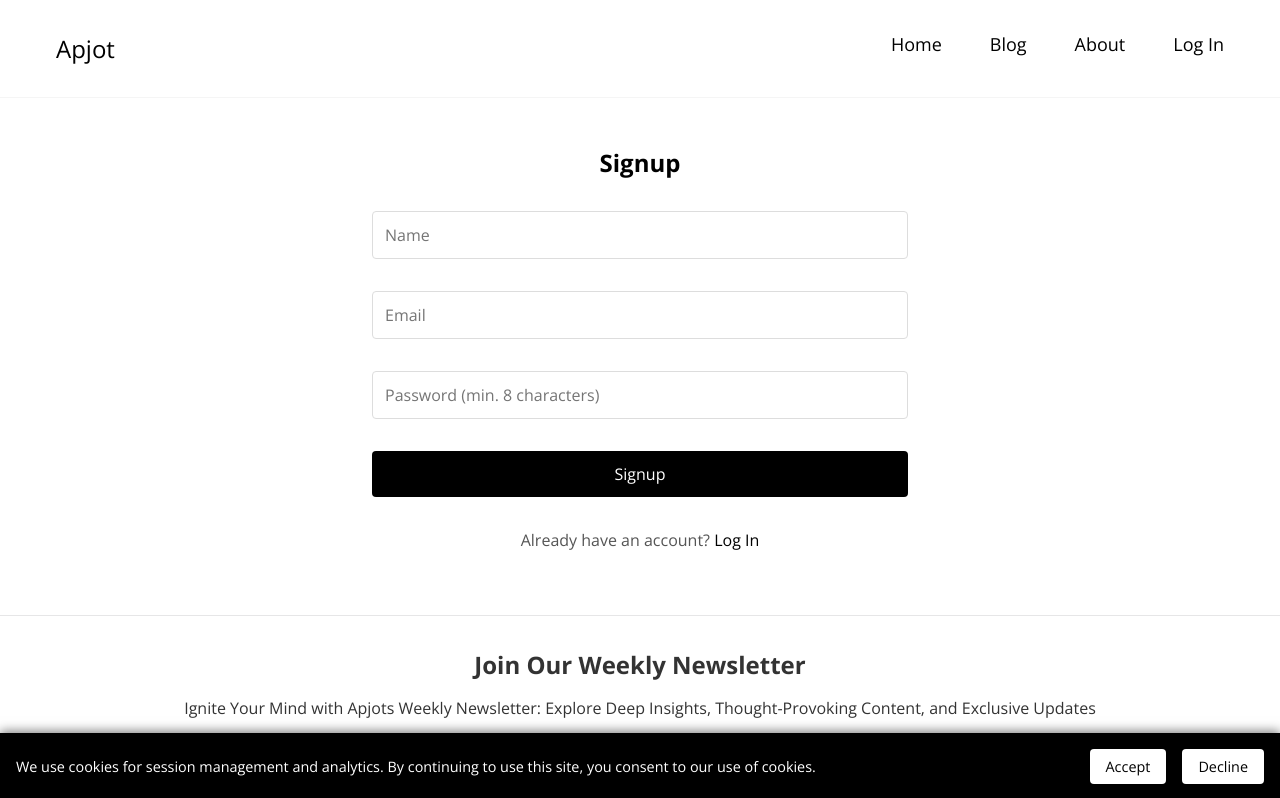
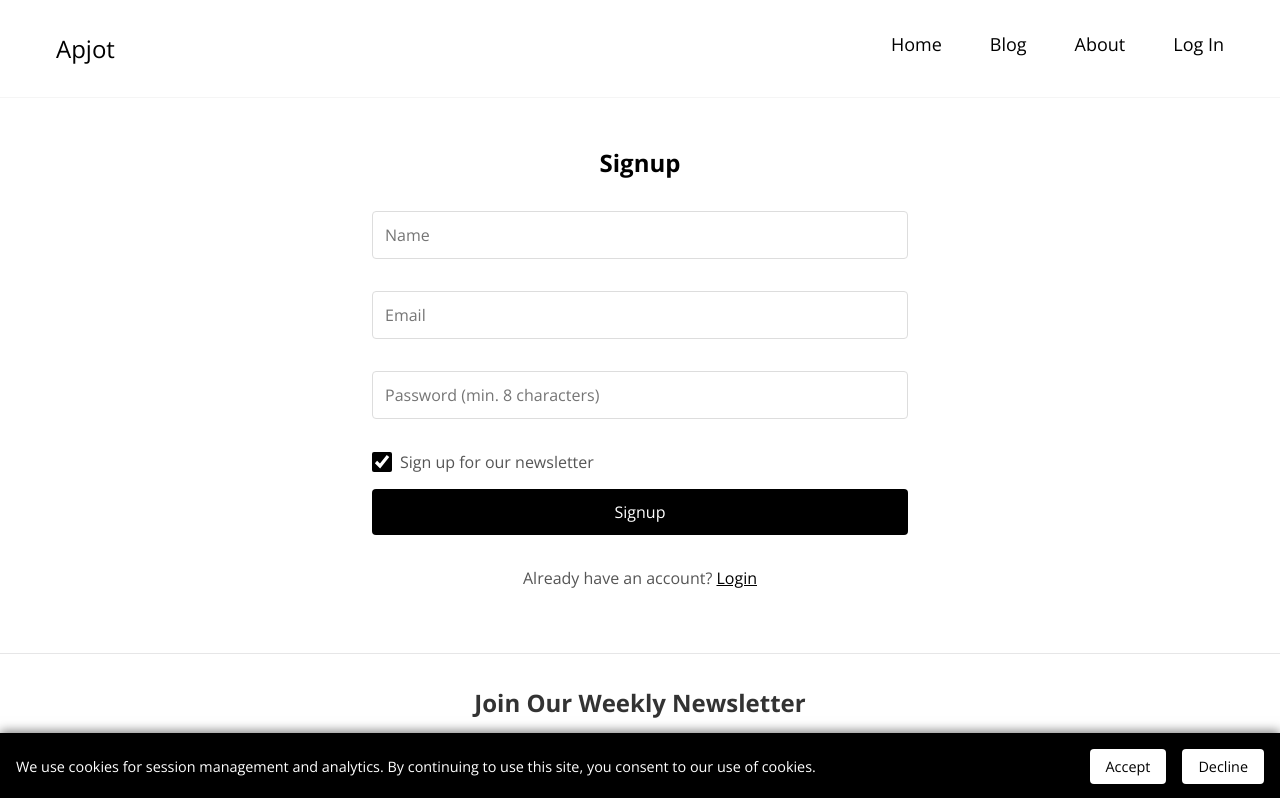
Before and after one commit to nelsonfai/apjot-next, a Next.js app: page /auth/signup in a window 1280 px wide. Shown: the top 798 px of the page. Built offline with nearby package versions, Linux system fonts and the light colour scheme; no server answers.

Commit message:
update signup

```diff
--- a/src/app/auth/signup/page.js
+++ b/src/app/auth/signup/page.js
@@ -4,6 +4,7 @@ import { useState } from "react";
 import { useUser } from "@/lib/context/user";
 import { useRouter } from "next/navigation";
 import Link from "next/link";
+import { initiateSubscribe } from "@/lib/context/article";
 
 export default function Signup() {
   const user = useUser();
@@ -12,53 +13,54 @@ export default function Signup() {
   const [email, setEmail] = useState("");
   const [password, setPassword] = useState("");
   const [name, setName] = useState("");
-  const [error, setError] = useState(""); // State to hold error message
-  const [loading, setLoading] = useState(false); // State to indicate loading
+  const [newsletter, setNewsletter] = useState(true); // State for newsletter signup
+  const [error, setError] = useState("");
+  const [loading, setLoading] = useState(false);
+  const [newsletterMessage, setNewsletterMessage] = useState("");
 
   const handleSubmit = async (event) => {
-    event.preventDefault(); // Prevent default form submission behavior
-    setError(""); // Clear previous error messages
+    event.preventDefault();
+    setError("");
+    setLoading(true);
 
-    // Basic client-side validation
     if (!name) {
       setError("Please enter your name.");
+      setLoading(false);
       return;
     }
 
     if (!email) {
       setError("Please enter your email.");
+      setLoading(false);
       return;
     } else if (!/\S+@\S+\.\S+/.test(email)) {
       setError("Please enter a valid email address.");
+      setLoading(false);
       return;
     }
 
     if (!password) {
       setError("Please enter your password.");
+      setLoading(false);
       return;
     } else if (password.length < 8) {
       setError("Password must be at least 8 characters long.");
+      setLoading(false);
       return;
     }
 
-    setLoading(true); // Set loading state to true when registration starts
+    const result = await user.register(email, password, name);
+    if (result.success) {
+      if (newsletter) {
+        const newsletterResponse = await initiateSubscribe(email);
 
-    try {
-      await user.register(email, password, name);
-      router.push("/blog"); // Navigate to the blog page after successful registration
-    } catch (error) {
-      // Handle registration errors
-      if (error.code === 400) {
-        setError("Invalid email or password.");
-      } else if (error.code === 409) {
-        setError("Email already exists. Please use a different email.");
-      } else {
-        setError("Failed to register. Please try again later.");
-        console.error("Registration Error:", error);
       }
-    } finally {
-      setLoading(false); // Set loading state to false when registration completes
+      router.push("/blog");
+    } else {
+      setError(result.message);
     }
+
+    setLoading(false);
   };
 
   return (
@@ -100,7 +102,7 @@ export default function Signup() {
         />
         <input
           type="password"
-          placeholder="Password (min. 8 characters)" // Updated placeholder
+          placeholder="Password (min. 8 characters)"
           value={password}
           onChange={(event) => setPassword(event.target.value)}
           style={{
@@ -110,32 +112,57 @@ export default function Signup() {
             fontSize: "1rem",
           }}
         />
+               <label style={{ display: "flex", alignItems: "center", gap: "0.5rem", color: "#555" }}>
+          <input
+            type="checkbox"
+            checked={newsletter}
+            onChange={() => setNewsletter(!newsletter)}
+            disabled={loading}
+            style={{
+              width: "20px",
+              height: "20px",
+              cursor: loading ? "not-allowed" : "pointer",
+              borderRadius: "4px",
+              border: "1px solid #000",
+              margin:0,
+              transition: "background-color 0.3s ease",
+            }}
+          />
+          <span>Sign up for our newsletter</span>
+        </label>
         <button
-          className="button"
           type="submit"
           style={{
             padding: "0.75rem",
             borderRadius: "4px",
             border: "none",
-            backgroundColor: loading ? "#555" : "#000", // Change background color when loading
+            backgroundColor: loading ? "#555" : "#000",
             color: "#fff",
             fontSize: "1rem",
-            cursor: loading ? "not-allowed" : "pointer", // Disable cursor when loading
+            cursor: loading ? "not-allowed" : "pointer",
             display: "flex",
             alignItems: "center",
             justifyContent: "center",
           }}
-          disabled={loading} // Disable button when loading
+          disabled={loading}
         >
-          {loading ? "Signing up..." : "Signup"} {/* Display loading text when loading */}
+          {loading ? "Signing up..." : "Signup"}
         </button>
         {error && (
           <p style={{ color: "red", textAlign: "center", marginBlock: "1rem" }}>
             {error}
           </p>
         )}
+        {newsletterMessage && (
+          <p style={{ color: "green", textAlign: "center", marginBlock: "1rem" }}>
+            {newsletterMessage}
+          </p>
+        )}
         <p style={{ textAlign: "center", color: "#555" }}>
-          Already have an account? <Link href="/auth/login" style={{ color: "#000" }}>Log In</Link>
+          Already have an account?{" "}
+          <Link href="/auth/login" style={{ color: "#000", textDecoration: "underline" }}>
+            Login
+          </Link>
         </p>
       </form>
     </section>
--- a/src/app/globals.css
+++ b/src/app/globals.css
@@ -39,11 +39,19 @@ li {
   display: none;
 }
 
-input {
+/* Applies to all input elements except those with type="text" */
+input:not([type="checkbox"]) {
   -webkit-appearance: none; /* Prevent default iOS styling */
   border-radius: 0; /* Remove border-radius */
   outline: none; /* Remove highlight on focus */
 }
+
+/* Specific styles for checkboxes */
+input[type="checkbox"] {
+  accent-color: black;
+   /* Sets the color of the checkbox when checked */
+}
+[type="text"]
 
 /* General ENd ------------------*/
 
--- a/src/components/SubscribePopup.js
+++ b/src/components/SubscribePopup.js
@@ -58,8 +58,8 @@ const SubscribePopup = ({ isOpen, onClose }) => {
           Join Our Weekly Newsletter
         </h3>
         <p style={{ marginBottom: "1rem", color: "#555" }}>
-          Ignite Your Mind with Apjot's Weekly Newsletter: Explore Deep
-          Insights, Thought-Provoking Content, and Exclusive Updates
+        Never miss out on the latest updates, exclusive content, and special
+          notifications! Join our newsletter to stay informed and connected.
         </p>
         <form onSubmit={handleFormSubmit} style={{ display: "flex", flexDirection: "column", gap: "1rem" }}>
           <input
@@ -105,6 +105,7 @@ const SubscribePopup = ({ isOpen, onClose }) => {
             marginTop: "1rem",
             backgroundColor: "transparent",
             border: "none",
+
             color: "#000",
             fontSize: "large",
             cursor: "pointer",
```
Also changed, not shown: public/favicon.png, src/lib/context/user.js.
